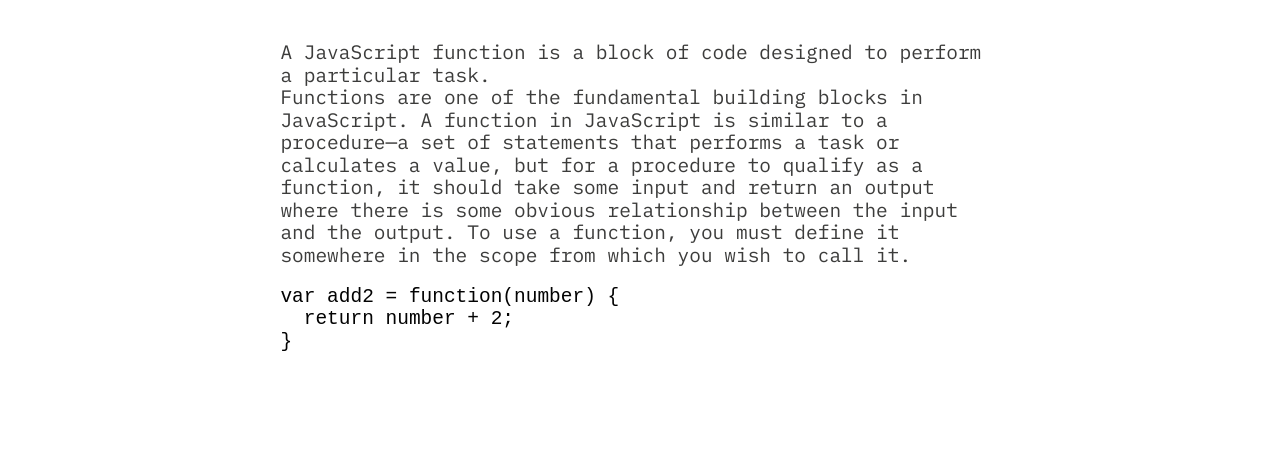
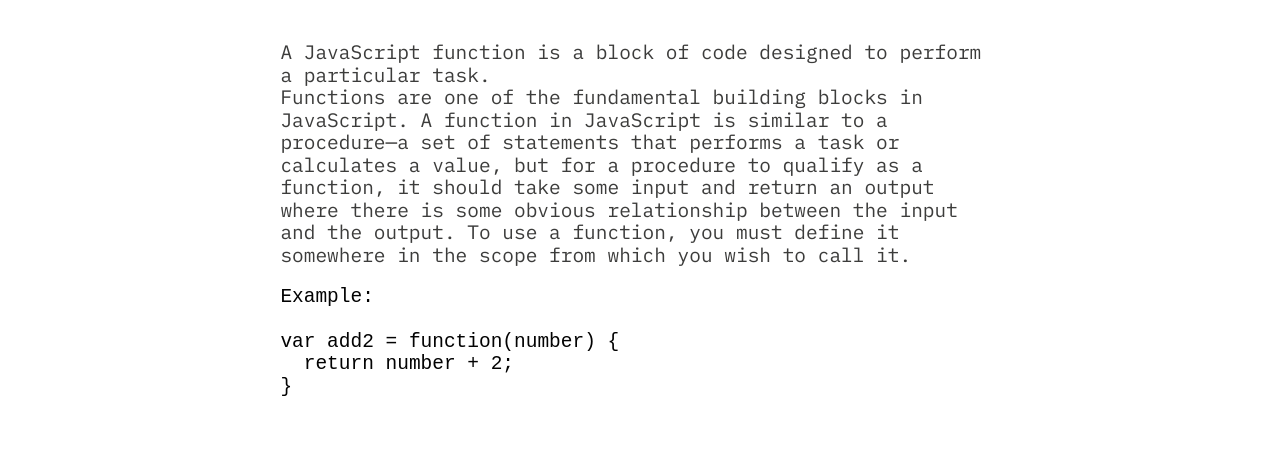
Before and after one commit to seibas/Gatsby-portfolio-01, a Gatsby site: page /events/2021-6-27-Function/ in a window 1280 px wide. Shown: the part 333-800 px from the top of the page. Built offline with nearby package versions, Linux system fonts and the light colour scheme; Gatsby itself is replaced by a stand-in of ours; some packages are replaced by stand-ins of ours; code samples lack their colours.

Commit message:
Update 2021-6-27-Function.md
Ad example

````diff
--- a/contents/events/2021-6-27-Function.md
+++ b/contents/events/2021-6-27-Function.md
@@ -14,6 +14,8 @@ Functions are one of the fundamental building blocks in JavaScript. A function i
 
 
 ```
+Example:
+
 var add2 = function(number) {
   return number + 2;
 }
````
